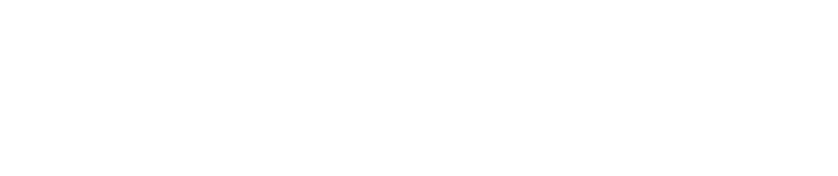
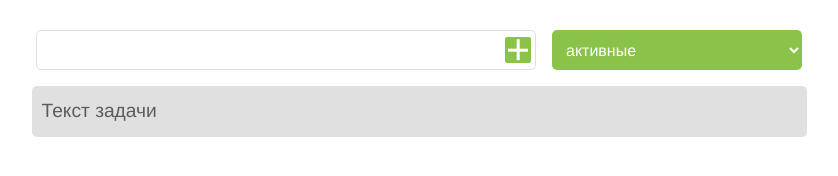
Before and after one commit to IvanIvchik/todo-list, a plain HTML site: page index.html in a window 1280 px wide. Shown: the whole page, without its empty margins (221-1059 px from the left). Drawn offline with Linux system fonts and the light colour scheme.

Commit message:
feat: add html and css

```diff
--- a/index.html
+++ b/index.html
@@ -1,12 +1,35 @@
 <!DOCTYPE html>
 <html lang="en">
+
 <head>
     <meta charset="UTF-8">
     <meta http-equiv="X-UA-Compatible" content="IE=edge">
     <meta name="viewport" content="width=device-width, initial-scale=1.0">
+    <link rel="stylesheet" href="style.css">
     <title>Document</title>
 </head>
+
 <body>
+    <div class="todo">
+        <div class="todo__input">
+            <input type="text" class="todo__text">
+            <span class="todo__add">
+            </span>
+        </div>
+        <select class="todo__options">
+            <option value="active">активные</option>
+            <option value="completed">завершённые</option>
+            <option value="deleted">удалённые</option>
+        </select>
+        <ul class="todo__items" data-todo-option="active">
+            <li class="todo__item" data-todo-state="active">
+                <span class="todo__task">Текст задачи</span>
+                <span class="todo__action todo__action_restore" data-todo-action="active"></span>
+                <!-- <span class="todo__action todo__action_complete" data-todo-action="completed"></span> -->
+                <span class="todo__action todo__action_delete" data-todo-action="deleted"></span>
+            </li>
+        </ul>
+    </div>
+</body>
 
-</body>
 </html>
--- /dev/null
+++ b/style.css
@@ -0,0 +1,176 @@
+*,
+*::after,
+*::before {
+    margin: 0;
+    padding: 0;
+    box-sizing: border-box;
+    font-family: 'Franklin Gothic Medium', 'Arial Narrow', Arial, sans-serif;
+    font-size: 1rem;
+    font-weight: 400;
+    line-height: 1.5;
+    color: #5c5c5c;
+    background-color: #fff;
+}
+
+.todo {
+    padding-top: 30px;
+    width: auto;
+    margin: 0 auto;
+    display: flex;
+    gap: 1em;
+    flex-wrap: wrap;
+    justify-content: center;
+    align-items: center;
+}
+
+.todo__input {
+    width: 500px;
+    position: relative;
+}
+
+.todo__text {
+    width: 100%;
+    height: 40px;
+    outline: none;
+    border: none;
+    border-radius: 5px;
+    border: 1px solid #e0e0e0;
+    padding-left: 10px;
+}
+
+.todo__text:focus {
+    border: 1px solid #a1a1a1;
+}
+
+.todo__add {
+    position: absolute;
+    right: 5px;
+    top: 50%;
+    transform: translateY(-50%);
+    height: 26px;
+    width: 26px;
+    border-radius: 2px;
+    background-color: #8bc34a;
+    cursor: pointer;
+    transition: background-color 0.15s ease-in;
+}
+
+.todo__add:hover,
+.todo__options:hover,
+.todo__options:focus {
+    background-color: #6e9b3b;
+}
+
+.todo__add::after,
+.todo__add::before {
+    content: "";
+    position: absolute;
+    background-color: #fff;
+    left: 10%;
+    top: 10%;
+    width: 80%;
+    height: 10%;
+}
+
+.todo__add::after {
+    bottom: 47%;
+    transform: rotate(90deg) translate(40%, 0);
+}
+
+.todo__add::before {
+    top: 50%;
+    transform: translate(0px, -50%);
+}
+
+.todo__options {
+    width: 250px;
+    outline: none;
+    border: none;
+    border-radius: 5px;
+    transition: background-color 0.15s ease-in;
+    cursor: pointer;
+    padding-left: 10px;
+    color: #fff;
+    background-color: #8bc34a;
+    height: 40px;
+}
+
+.todo__items {
+    width: 100%;
+    display: flex;
+    flex-direction: column;
+    gap: 1em;
+    align-items: center;
+
+}
+
+.todo__item {
+    width: 775px;
+    list-style: none;
+    padding: 10px;
+    border-radius: 5px;
+    display: flex;
+    overflow: hidden;
+    position: relative;
+}
+
+.todo__task,
+.todo__item {
+    background-color: #e0e0e0;
+}
+
+.todo__task {
+    font-size: 1.2rem;
+    font-weight: 500;
+    line-height: 1.6;
+    flex-grow: 1;
+}
+
+.todo__action {
+    width: 35px;
+    height: 35px;
+    display: inline-block;
+    background-size: 70%;
+    background-repeat: no-repeat;
+    background-position: center;
+    cursor: pointer;
+    transition: all 0.15s ease-in;
+    margin-right: 5px;
+    border-radius: 2px;
+    position: absolute;
+    top: -50px;
+}
+
+.todo__item:hover .todo__action {
+    top: 7px;
+}
+
+.todo__action_restore {
+    background-image: url('./asset/restore.svg');
+    background-color: rgb(102, 94, 221);
+    right: 10px
+}
+
+.todo__action_restore:hover {
+    background-color: rgb(49, 37, 214);
+}
+
+.todo__action_complete {
+    background-image: url('./asset/complete.svg');
+    background-color: #99c06d;
+    right: 10px
+}
+
+.todo__action_complete:hover {
+    background-color: #76b928;
+}
+
+.todo__action_delete {
+    background-image: url('./asset/delete.svg');
+    background-color: rgb(207, 104, 104);
+    right: 50px;
+}
+
+.todo__action_delete:hover {
+    background-color: rgb(209, 56, 56);
+}
```
Also changed, not shown: asset/complete.svg (added), asset/delete.svg (added), asset/restore.svg (added).
